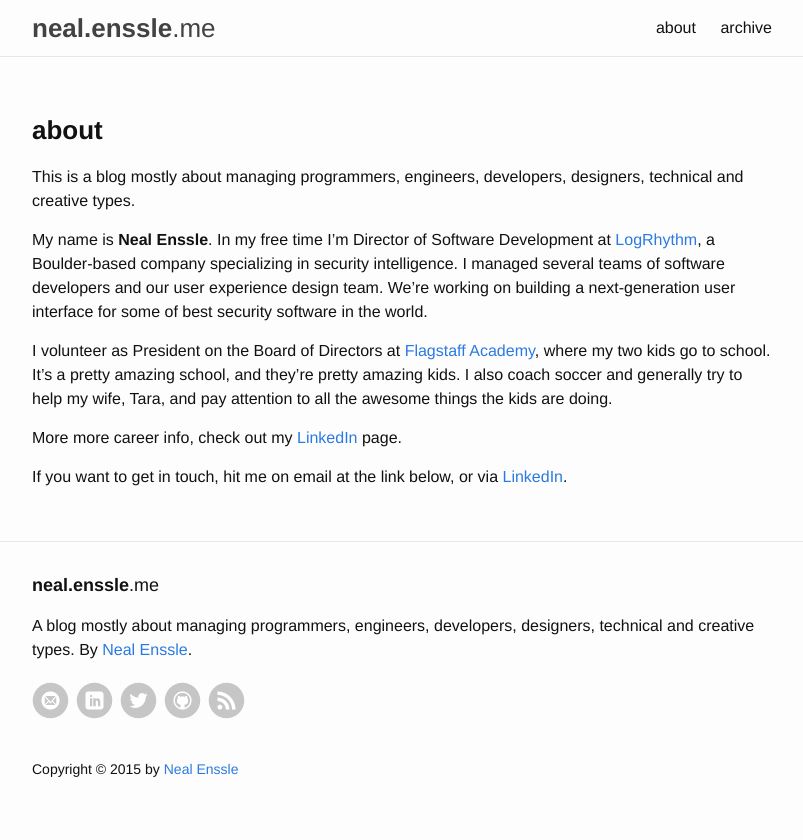
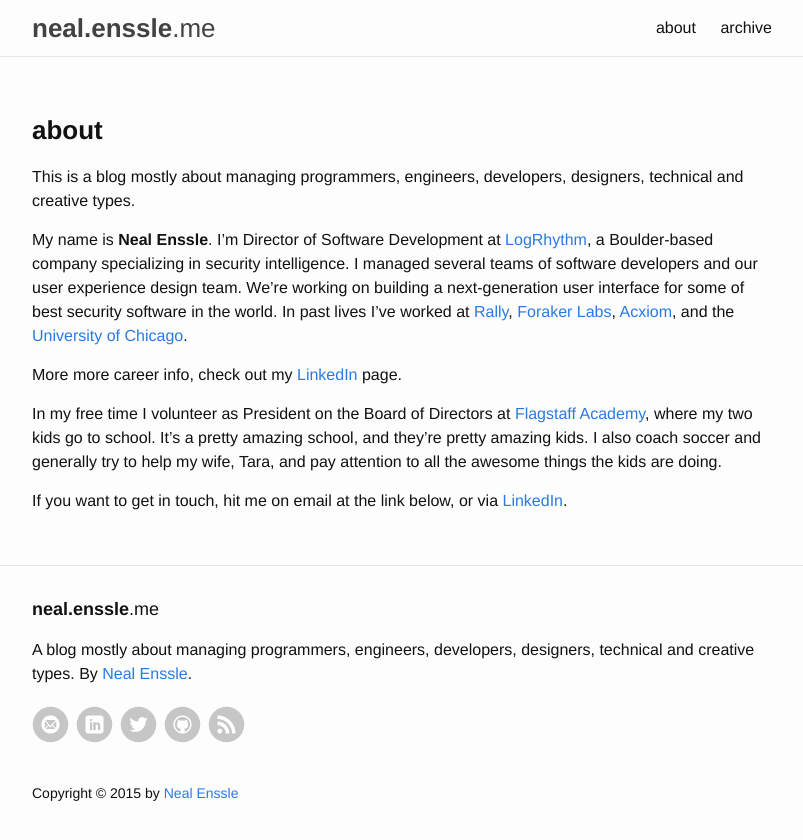
Before and after one commit to nealenssle/nealenssle.github.io, a Jekyll site: the page built from about.md, in a window 1280 px wide. Shown: the top 840 px of the page, without its empty margins (238-1041 px from the left). Built offline with Jekyll 4.4.1, drawn with Linux system fonts in a browser that asks for light colours.

Commit message:
Tweaks to the About page.

```diff
--- a/about.md
+++ b/about.md
@@ -6,10 +6,10 @@ permalink: /about/
 
 This is a blog mostly about managing programmers, engineers, developers, designers, technical and creative types.
 
-My name is **Neal Enssle**. In my free time I'm Director of Software Development at [LogRhythm](http://www.logrhythm.com), a Boulder-based company specializing in security intelligence. I managed several teams of software developers and our user experience design team. We're working on building a next-generation user interface for some of best security software in the world.
-
-I volunteer as President on the Board of Directors at [Flagstaff Academy](http://flagstaffacademy.org), where my two kids go to school. It's a pretty amazing school, and they're pretty amazing kids. I also coach soccer and generally try to help my wife, Tara, and pay attention to all the awesome things the kids are doing.
+My name is **Neal Enssle**. I'm Director of Software Development at [LogRhythm](http://www.logrhythm.com), a Boulder-based company specializing in security intelligence. I managed several teams of software developers and our user experience design team. We're working on building a next-generation user interface for some of best security software in the world. In past lives I've worked at [Rally](http://rally.com), [Foraker Labs](http://www.foraker.com), [Acxiom](http://acxiom.com), and the [University of Chicago](http://uchicago.edu).
 
 More more career info, check out my [LinkedIn](https://www.linkedin.com/in/nealenssle) page.
 
+In my free time I volunteer as President on the Board of Directors at [Flagstaff Academy](http://flagstaffacademy.org), where my two kids go to school. It's a pretty amazing school, and they're pretty amazing kids. I also coach soccer and generally try to help my wife, Tara, and pay attention to all the awesome things the kids are doing.
+
 If you want to get in touch, hit me on email at the link below, or via [LinkedIn](https://www.linkedin.com/in/nealenssle).
```
